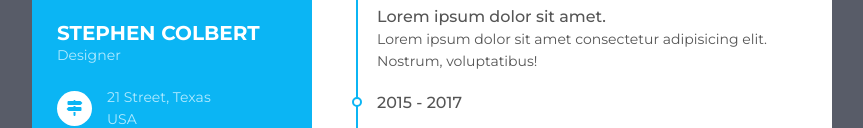
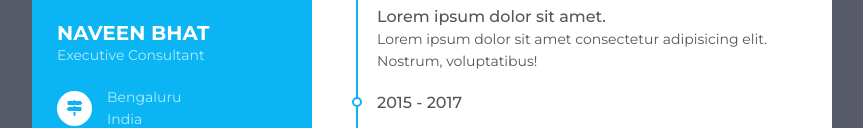
Before and after one commit to nakribha/resume-naveenbhat, a plain HTML site: page index.html in a window 1280 px wide. Shown: the part 333-461 px from the top of the page, without its empty margins (208-1071 px from the left). Drawn offline with Linux system fonts and the light colour scheme.

Commit message:
Update index.html

```diff
--- a/index.html
+++ b/index.html
@@ -2,7 +2,7 @@
 <html lang="en" >
 <head>
   <meta charset="UTF-8">
-  <title>CodePen - Resume/CV Design</title>
+  <title>Resume - Naveen Bhat</title>
   <link rel="stylesheet" href="./style.css">
 
 </head>
@@ -18,8 +18,8 @@
      <div class="resume_content">
        <div class="resume_item resume_info">
          <div class="title">
-           <p class="bold">stephen colbert</p>
-           <p class="regular">Designer</p>
+           <p class="bold">Naveen Bhat</p>
+           <p class="regular">Executive Consultant</p>
          </div>
          <ul>
            <li>
@@ -27,7 +27,7 @@
                <i class="fas fa-map-signs"></i>
              </div>
              <div class="data">
-               21 Street, Texas <br /> USA
+               Bengaluru <br /> India
              </div>
            </li>
            <li>
```
